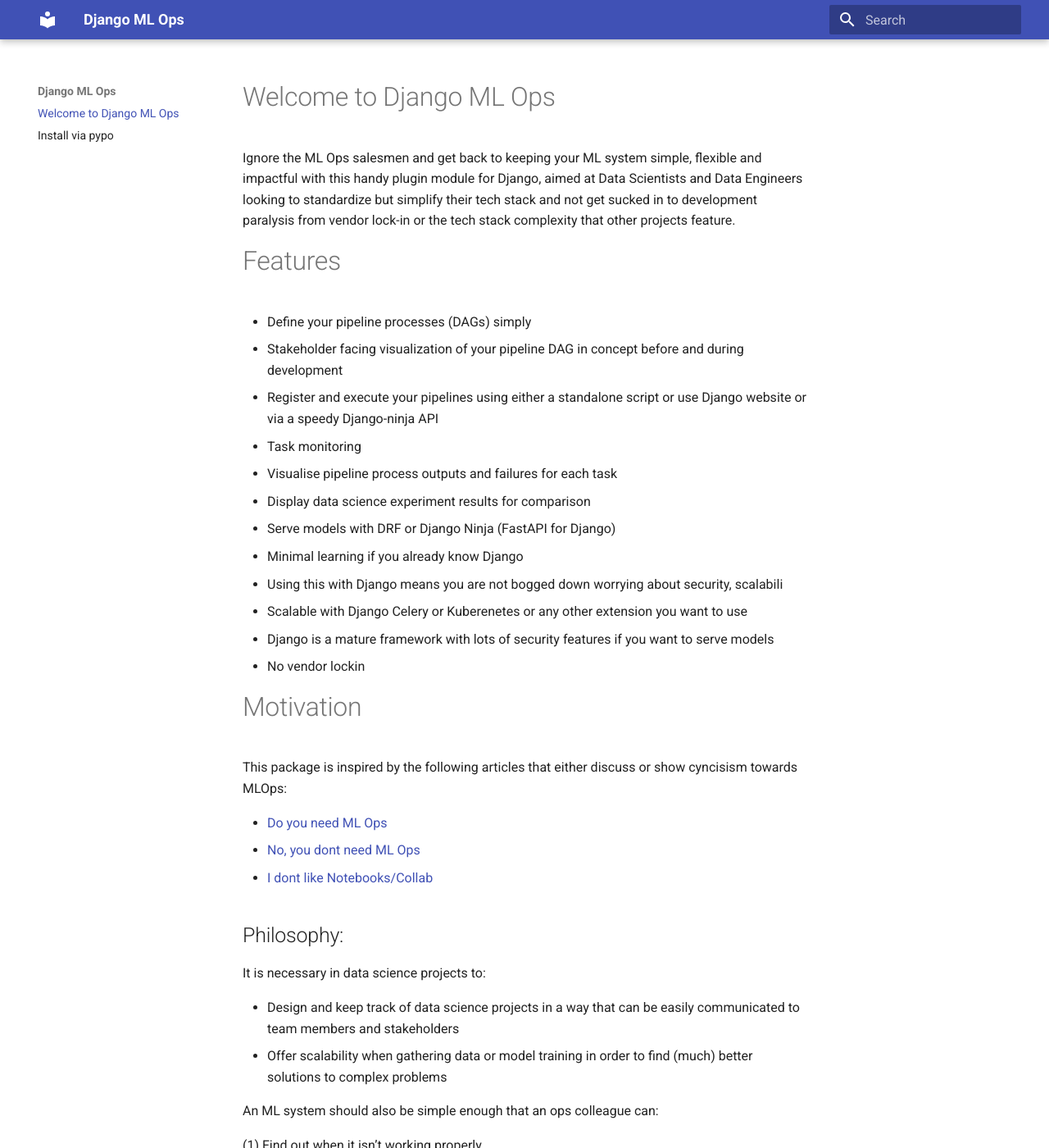
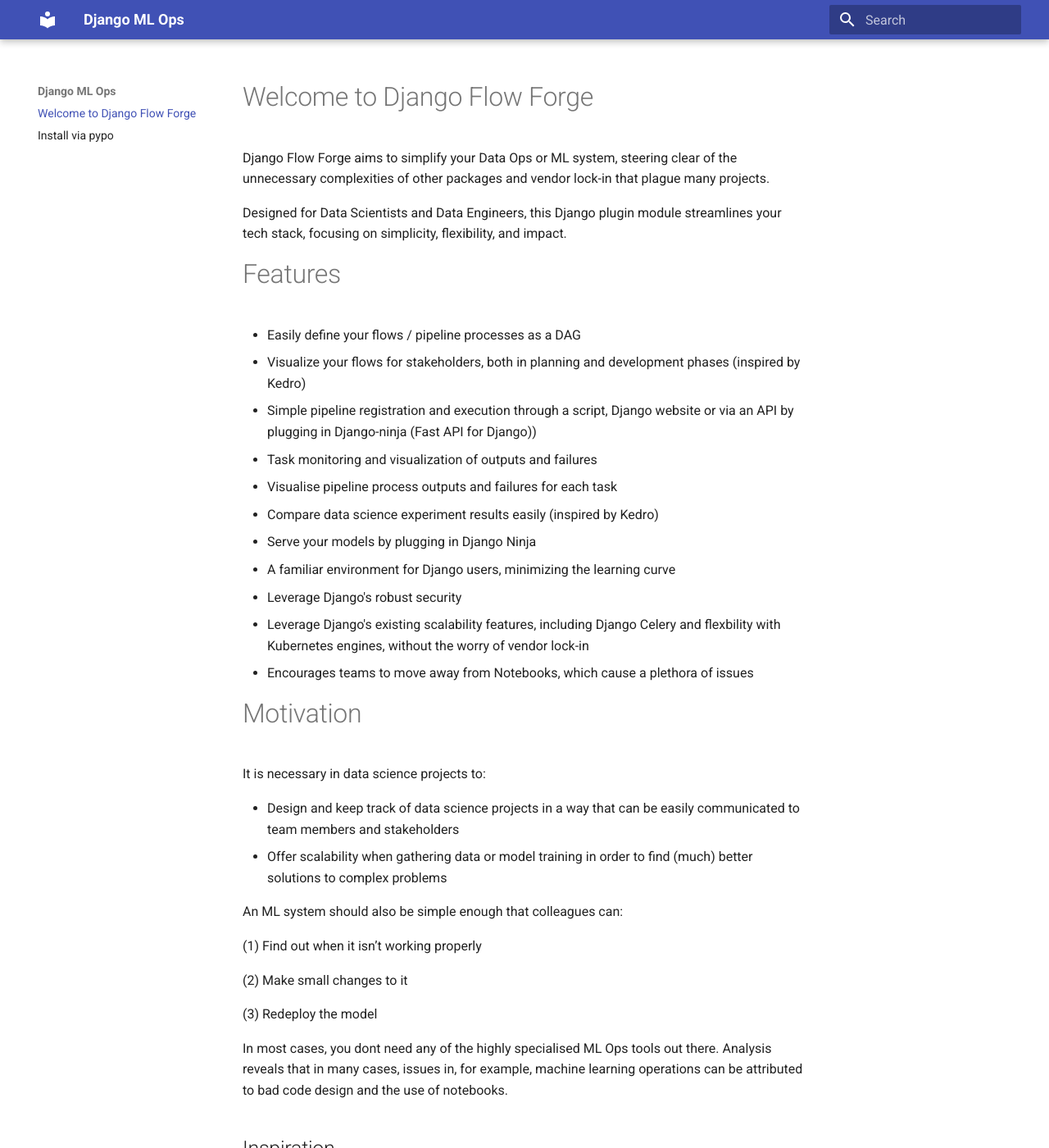
Before and after one commit to eddyojb88/django-flow-forge, an MkDocs documentation site: the page built from docs/index.md, in a window 1280 px wide and 1400 px high. Shown: the whole window at 82% size. Built offline with MkDocs 1.6.1 and Material for MkDocs 9.7.7, drawn with Linux system fonts in a browser that asks for light colours; some of the changed text lies outside the part shown.

Commit message:
docs updates

```diff
--- a/docs/index.md
+++ b/docs/index.md
@@ -1,38 +1,31 @@
-# Welcome to Django ML Ops
+# Welcome to Django Flow Forge
 
-Ignore the ML Ops salesmen and get back to keeping your ML system simple, flexible and impactful with this handy plugin module for Django, aimed at Data Scientists and Data Engineers looking to standardize but simplify their tech stack and not get sucked in to development paralysis from vendor lock-in or the tech stack complexity that other projects feature.
+Django Flow Forge aims to simplify your Data Ops or ML system, steering clear of the unnecessary complexities of other packages and vendor lock-in that plague many projects.
+
+Designed for Data Scientists and Data Engineers, this Django plugin module streamlines your tech stack, focusing on simplicity, flexibility, and impact.
 
 # Features
 
-- Define your pipeline processes (DAGs) simply
-- Stakeholder facing visualization of your pipeline DAG in concept before and during development
-- Register and execute your pipelines using either a standalone script or use Django website or via a speedy Django-ninja API
-- Task monitoring
+- Easily define your flows / pipeline processes as a DAG
+- Visualize your flows for stakeholders, both in planning and development phases (inspired by Kedro)
+- Simple pipeline registration and execution through a script, Django website or via an API by plugging in Django-ninja (Fast API for Django))
+- Task monitoring and visualization of outputs and failures
 - Visualise pipeline process outputs and failures for each task
-- Display data science experiment results for comparison
-- Serve models with DRF or Django Ninja (FastAPI for Django)
-- Minimal learning if you already know Django
-- Using this with Django means you are not bogged down worrying about security, scalabili
-- Scalable with Django Celery or Kuberenetes or any other extension you want to use
-- Django is a mature framework with lots of security features if you want to serve models
-- No vendor lockin
+- Compare data science experiment results easily (inspired by Kedro)
+- Serve your models by plugging in Django Ninja
+- A familiar environment for Django users, minimizing the learning curve
+- Leverage Django's robust security
+- Leverage Django's existing scalability features, including Django Celery and flexbility with Kubernetes engines, without the worry of vendor lock-in
+- Encourages teams to move away from Notebooks, which cause a plethora of issues
 
 # Motivation
-
-This package is inspired by the following articles that either discuss or show cyncisism towards MLOps:
-
-- [Do you need ML Ops](https://medium.com/@eddyojb/thoughts-you-wont-get-from-chatgpt-do-you-need-ml-ops-2c954b9d47a6)
-- [No, you dont need ML Ops](https://becominghuman.ai/no-you-dont-need-mlops-5e1ce9fdaa4b)
-- [I dont like Notebooks/Collab](https://www.youtube.com/watch?v=7jiPeIFXb6U)
-
-## Philosophy:
 
 It is necessary in data science projects to:
 
 - Design and keep track of data science projects in a way that can be easily communicated to team members and stakeholders
 - Offer scalability when gathering data or model training in order to find (much) better solutions to complex problems
 
-An ML system should also be simple enough that an ops colleague can:
+An ML system should also be simple enough that colleagues can:
 
 (1) Find out when it isn’t working properly
 
@@ -40,9 +33,16 @@
 
 (3) Redeploy the model
 
-In most cases, we probably don't need any of the ML Ops tools out there. Lets also face reality that in a lot of cases, the problems can be attributed to bad or zero code design and the use of notebooks.
+In most cases, you dont need any of the highly specialised ML Ops tools out there. Analysis reveals that in many cases, issues in, for example, machine learning operations can be attributed to bad code design and the use of notebooks.
+
+## Inspiration
+
+This package is inspired by the following articles that challenge the prevailing ML Ops narrative, drawing inspiration from critical discussions on the necessity and implementation of MLOps. This module seeks to avoid the pitfalls of overcomplication and excessive relaiance on overly specialized tools:
+
+- [No, you dont need ML Ops](https://becominghuman.ai/no-you-dont-need-mlops-5e1ce9fdaa4b)
+- [Do you need ML Ops](https://medium.com/@eddyojb/thoughts-you-wont-get-from-chatgpt-do-you-need-ml-ops-2c954b9d47a6)
+- [I dont like Notebooks/Collab](https://www.youtube.com/watch?v=7jiPeIFXb6U)
+
 
 ## The State of the ML Ops ecosystem
-The open source tools are a mess and vendor solutions generally unsuitable and expensive without having what is required to get your project done well, quickly and extensibly. They all appear to be packages with fancy webservers or a lot of bloat without solving the problem flexibly and robustly, which became the inspiration for Django ML Ops.
-
-Lets quantify that statement e.g. the Kedro and Kedro-viz repos have about approx. 430k lines of code. 80% of that is the React based viz and its associated assets. However, django_mlops has <3k lines of code and it is understood that it can achieve the same features and more. See the features list which describes why this module ticks all boxes for our team.
+The current MLOps landscape is cluttered with overengineered solutions. Analysis reveals a stark contrast in codebase size and functionality, with Django Flow Forge offering a lean yet powerful alternative to help solve end to end solutions (<3k of code vs Kedro with 430k lines of code!). Yet all other [tools analysed](https://medium.com/@eddyojb/thoughts-you-wont-get-from-chatgpt-do-you-need-ml-ops-2c954b9d47a6) have significant deficiencies. The features of Django Flow Forge are designed to meet a vision for a more accessible and flexible ML operational environment.
--- a/requirements.txt
+++ b/requirements.txt
@@ -1,6 +1,6 @@
 Django
 django-htmx
+django_mlops
 celery
 scikit-learn
 xgboost
-coverage
```
Also changed, not shown: README.md (+20 -24 lines), pyproject.toml (+6 -7 lines).
